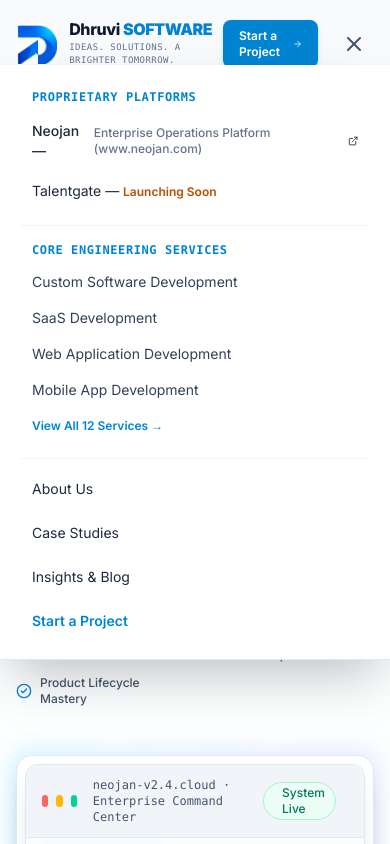
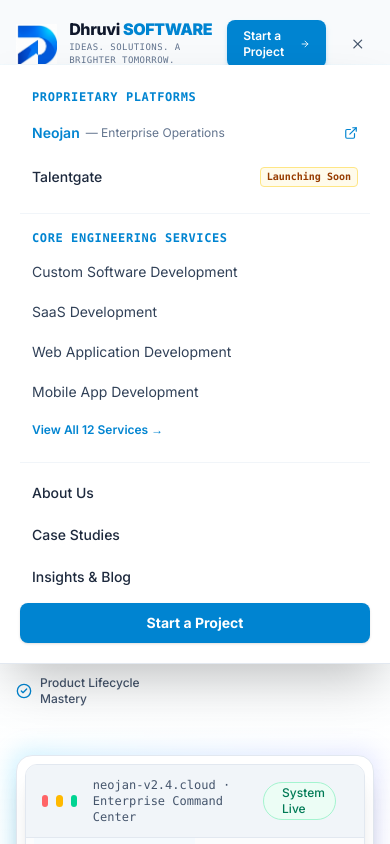
Before and after one commit to prathameshemaske/dhruvisoftware, a Next.js app: page / in a window 390 px wide. Both pictures are taken after a click on the button "Toggle Navigation Menu". Shown: the top 844 px of the page. Built offline with nearby package versions, Linux system fonts and the light colour scheme.

Commit message:
Optimize website for mobile responsiveness, viewport scaling, touch interactions, and mobile drawer navigation

```diff
--- a/src/app/globals.css
+++ b/src/app/globals.css
@@ -6,11 +6,23 @@
     --foreground: #0f172a;
   }
 
+  html,
   body {
+    max-width: 100vw;
+    overflow-x: hidden;
     background-color: var(--background);
     color: var(--foreground);
     font-family: var(--font-sans, system-ui, -apple-system, BlinkMacSystemFont, 'Segoe UI', Roboto, Oxygen, Ubuntu, Cantarell, sans-serif);
-    overflow-x: hidden;
+    -webkit-tap-highlight-color: transparent;
+    touch-action: manipulation;
+  }
+
+  img,
+  svg,
+  video,
+  canvas {
+    max-width: 100%;
+    height: auto;
   }
 
   /* Clean Light Mode Background & Glow Utilities */
--- a/src/app/layout.tsx
+++ b/src/app/layout.tsx
@@ -1,9 +1,16 @@
-import type { Metadata } from "next";
+import type { Metadata, Viewport } from "next";
 import { Inter, Plus_Jakarta_Sans } from "next/font/google";
 import "./globals.css";
 import { Navbar } from "@/components/Navbar";
 import { Footer } from "@/components/Footer";
 import { JsonLd, organizationJsonLd, websiteJsonLd } from "@/components/JsonLd";
+
+export const viewport: Viewport = {
+  width: "device-width",
+  initialScale: 1,
+  maximumScale: 5,
+  themeColor: "#f8fafc",
+};
 
 const inter = Inter({
   subsets: ["latin"],
--- a/src/components/Navbar.tsx
+++ b/src/components/Navbar.tsx
@@ -255,7 +255,7 @@
 
       {/* Mobile Drawer Menu */}
       {mobileMenuOpen && (
-        <div className="lg:hidden fixed inset-x-0 top-[65px] bg-white border-b border-slate-200 p-5 shadow-2xl space-y-4 max-h-[85vh] overflow-y-auto">
+        <div className="lg:hidden fixed inset-x-0 top-[65px] bg-white border-b border-slate-200 p-5 shadow-2xl space-y-4 max-h-[85vh] overflow-y-auto z-50">
           <div className="space-y-1">
             <div className="text-xs font-mono text-sky-600 uppercase tracking-wider px-3 py-1 font-semibold">
               Proprietary Platforms
@@ -264,16 +264,22 @@
               href="https://www.neojan.com"
               target="_blank"
               rel="noopener noreferrer"
-              className="block px-3 py-2 rounded-lg text-sm text-slate-800 hover:bg-slate-100 font-medium text-sky-600 flex items-center gap-1.5"
+              onClick={() => setMobileMenuOpen(false)}
+              className="block px-3 py-2.5 rounded-lg text-sm font-semibold text-sky-600 hover:bg-sky-50 flex items-center justify-between"
             >
-              Neojan — <span className="text-xs text-slate-500">Enterprise Operations Platform (www.neojan.com)</span>
-              <ExternalLink className="h-3 w-3" />
+              <div className="flex items-center gap-1.5">
+                <span>Neojan</span>
+                <span className="text-xs font-normal text-slate-500">— Enterprise Operations</span>
+              </div>
+              <ExternalLink className="h-3.5 w-3.5" />
             </a>
             <Link
               href="/products/talentgate"
-              className="block px-3 py-2 rounded-lg text-sm text-slate-800 hover:bg-slate-100"
+              onClick={() => setMobileMenuOpen(false)}
+              className="block px-3 py-2.5 rounded-lg text-sm text-slate-800 hover:bg-slate-100 flex items-center justify-between font-medium"
             >
-              Talentgate — <span className="text-xs text-amber-700 font-semibold">Launching Soon</span>
+              <span>Talentgate</span>
+              <span className="text-[10px] px-1.5 py-0.5 rounded bg-amber-50 text-amber-800 font-mono border border-amber-200 font-semibold">Launching Soon</span>
             </Link>
           </div>
 
@@ -281,34 +287,70 @@
             <div className="text-xs font-mono text-sky-600 uppercase tracking-wider px-3 py-1 font-semibold">
               Core Engineering Services
             </div>
-            <Link href="/services/custom-software-development" className="block px-3 py-1.5 text-sm text-slate-700">
+            <Link
+              href="/services/custom-software-development"
+              onClick={() => setMobileMenuOpen(false)}
+              className="block px-3 py-2 text-sm text-slate-700 hover:bg-slate-50 rounded-md"
+            >
               Custom Software Development
             </Link>
-            <Link href="/services/saas-development" className="block px-3 py-1.5 text-sm text-slate-700">
+            <Link
+              href="/services/saas-development"
+              onClick={() => setMobileMenuOpen(false)}
+              className="block px-3 py-2 text-sm text-slate-700 hover:bg-slate-50 rounded-md"
+            >
               SaaS Development
             </Link>
-            <Link href="/services/web-application-development" className="block px-3 py-1.5 text-sm text-slate-700">
+            <Link
+              href="/services/web-application-development"
+              onClick={() => setMobileMenuOpen(false)}
+              className="block px-3 py-2 text-sm text-slate-700 hover:bg-slate-50 rounded-md"
+            >
               Web Application Development
             </Link>
-            <Link href="/services/mobile-app-development" className="block px-3 py-1.5 text-sm text-slate-700">
+            <Link
+              href="/services/mobile-app-development"
+              onClick={() => setMobileMenuOpen(false)}
+              className="block px-3 py-2 text-sm text-slate-700 hover:bg-slate-50 rounded-md"
+            >
               Mobile App Development
             </Link>
-            <Link href="/services" className="block px-3 py-2 text-xs font-semibold text-sky-600">
+            <Link
+              href="/services"
+              onClick={() => setMobileMenuOpen(false)}
+              className="block px-3 py-2 text-xs font-semibold text-sky-600 hover:underline"
+            >
               View All 12 Services →
             </Link>
           </div>
 
-          <div className="border-t border-slate-100 pt-3 space-y-2">
-            <Link href="/about" className="block px-3 py-2 text-sm text-slate-800">
+          <div className="border-t border-slate-100 pt-3 space-y-1.5">
+            <Link
+              href="/about"
+              onClick={() => setMobileMenuOpen(false)}
+              className="block px-3 py-2 text-sm text-slate-800 hover:bg-slate-50 rounded-md font-medium"
+            >
               About Us
             </Link>
-            <Link href="/work" className="block px-3 py-2 text-sm text-slate-800">
+            <Link
+              href="/work"
+              onClick={() => setMobileMenuOpen(false)}
+              className="block px-3 py-2 text-sm text-slate-800 hover:bg-slate-50 rounded-md font-medium"
+            >
               Case Studies
             </Link>
-            <Link href="/insights" className="block px-3 py-2 text-sm text-slate-800">
+            <Link
+              href="/insights"
+              onClick={() => setMobileMenuOpen(false)}
+              className="block px-3 py-2 text-sm text-slate-800 hover:bg-slate-50 rounded-md font-medium"
+            >
               Insights & Blog
             </Link>
-            <Link href="/contact" className="block px-3 py-2 text-sm font-semibold text-sky-600">
+            <Link
+              href="/contact"
+              onClick={() => setMobileMenuOpen(false)}
+              className="block px-3 py-2.5 text-sm font-bold text-center text-white bg-sky-600 hover:bg-sky-700 rounded-lg shadow-sm mt-2"
+            >
               Start a Project
             </Link>
           </div>
--- a/src/components/UiMockups.tsx
+++ b/src/components/UiMockups.tsx
@@ -44,7 +44,7 @@
       </div>
 
       {/* Internal Navigation Bar */}
-      <div className="flex border-b border-slate-200 bg-slate-50/50 px-4">
+      <div className="flex border-b border-slate-200 bg-slate-50/50 px-2 sm:px-4 overflow-x-auto whitespace-nowrap text-xs">
         <button
           onClick={() => setActiveTab("overview")}
           className={`flex items-center space-x-2 px-4 py-2.5 font-medium border-b-2 transition-all ${
```
